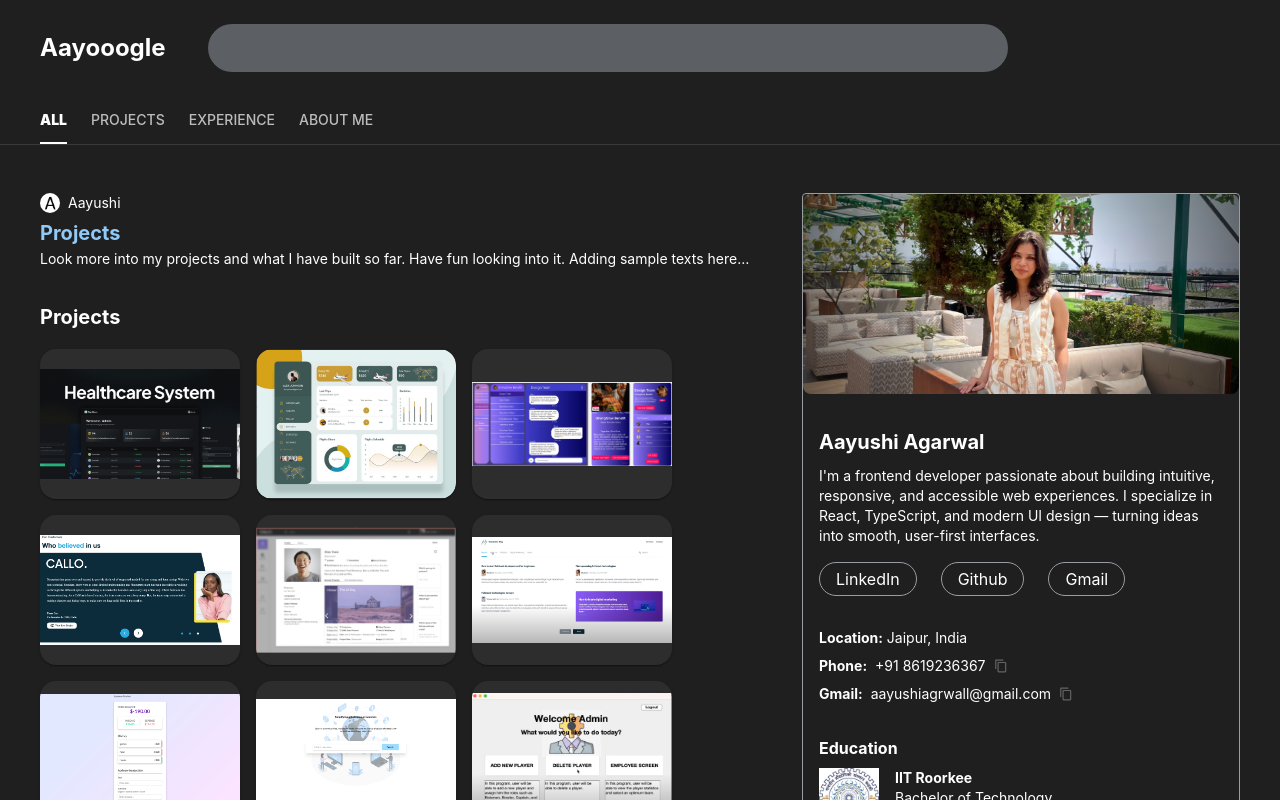
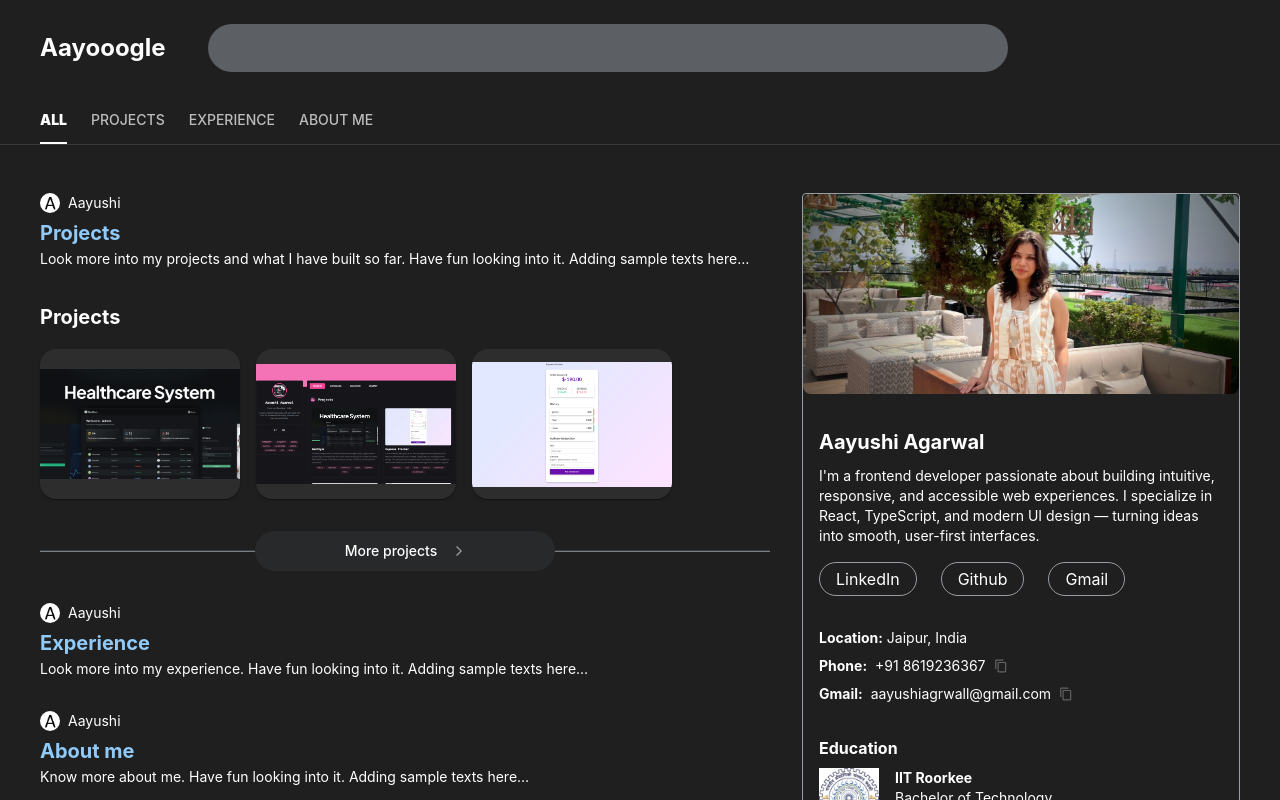
Before and after one commit to Aayushi-Agrwal/portfoliov2, a Next.js app: page /main in a window 1280 px wide. Shown: the top 800 px of the page. Built offline with nearby package versions, Linux system fonts and the light colour scheme; some icons are missing.

Commit message:
feat: show all projects

```diff
--- a/app/main/page.tsx
+++ b/app/main/page.tsx
@@ -1,29 +1,28 @@
 'use client'
 
-import { Box, Container, Typography, Tabs, Tab, Card, CardContent, Avatar, IconButton, Button, Snackbar, Alert } from "@mui/material";
-import { LinkedIn, GitHub, Email, CloudDownload, ContentCopy } from "@mui/icons-material";
+import { Box, Typography, Card, CardContent, Button, Snackbar, Alert } from "@mui/material";
+import { LinkedIn, GitHub, Email, CloudDownload, ContentCopy, ArrowForwardIos } from "@mui/icons-material";
 import Image from "next/image";
 import Grid from '@mui/material/Grid';
-import { SearchBar } from "../components/SearchBar";
 import Header from "../components/Header";
 import { useState } from "react";
 import MainPageLink from "./components";
 
 const projects = [
   "/projects/medi-sync.png",
+  "/projects/portfolio-screenshot.png",
+  "/projects/expense-tracker.png",
+  "/projects/profSS.png",
+  "/projects/neurastats.png",
+  "/projects/callo.png",
+  "/projects/githubexplorer.png",
+  "/projects/blog.png",
+  "/projects/weather.png",
+  "/projects/todo.png",
+  "/projects/huddleUp.png",
+  "/projects/notes.png",
   "/projects/MindTasker.png",
   "/projects/OccasionOwl.png",
-  "/projects/neurastats.png",
-  "/projects/callo.png",
-  "/projects/blog.png",
-  "/projects/expense-tracker.png",
-  "/projects/githubexplorer.png",
-  "/projects/huddleUp.png",
-  "/projects/notes.png",
-  "/projects/portfolio-screenshot.png",
-  "/projects/profSS.png",
-  "/projects/todo.png",
-  "/projects/weather.png",
 ];
 
 const profiles = [
@@ -55,6 +54,8 @@ const skills = [
 export default function Home() {
   const [snackbarOpen, setSnackbarOpen] = useState(false);
   const [snackbarMsg, setSnackbarMsg] = useState('');
+  const [showAllProjects, setShowAllProjects] = useState(false);
+  const projectsToShow = showAllProjects ? projects : projects.slice(0, 3);
 
   const handleCopy = (text: string) => {
     navigator.clipboard.writeText(text);
@@ -200,9 +201,9 @@ export default function Home() {
 
           <Typography variant="h6" fontWeight="bold" my={2}>Projects</Typography>
           <Grid container spacing={2} mb={4}>
-            {projects.map((src, index) => (
+            {projectsToShow.map((src, index) => (
               <Grid key={index} component="div">
-                <Card sx={{ bgcolor: "#222" , borderRadius: '16px' }}>
+                <Card sx={{ bgcolor: "#222" , borderRadius: '16px', cursor: 'pointer' }}>
                   <img
                     src={src}
                     alt={`project-${index}`}
@@ -212,6 +213,46 @@ export default function Home() {
               </Grid>
             ))}
           </Grid>
+
+          {!showAllProjects && (
+            <Box position="relative" display="flex" justifyContent="center" alignItems="center" my={4} height={40}>
+              <Box
+                sx={{
+                  position: 'absolute',
+                  left: 0,
+                  right: 0,
+                  top: '50%',
+                  transform: 'translateY(-50%)',
+                  height: '0.5px',
+                  bgcolor: '#979DA3',
+                  zIndex: 1,
+                }}
+              />
+              <Button
+                color="primary"
+                sx={{
+                  borderRadius: '999px',
+                  px: 4,
+                  fontWeight: 500,
+                  background: '#28292A',
+                  color: 'white',
+                  borderColor: '#3C4043',
+                  textTransform: 'none',
+                  zIndex: 2,
+                  height: '40px',
+                  width: '300px',
+                  '&:hover': {
+                    background: '#3C4043',
+                    borderColor: '#3C4043',
+                    color: 'white',
+                  },
+                }}
+                onClick={() => setShowAllProjects(true)}
+              >
+                More projects <ArrowForwardIos sx={{ fontSize: 12, ml: 2, color: '#9E9E9E' }} />
+              </Button>
+            </Box>
+          )}
 
           <MainPageLink title='Experience' description="Look more into my experience. Have fun looking into it. Adding sample texts here…"/>
           <MainPageLink title='About me' description="Know more about me. Have fun looking into it. Adding sample texts here…"/>
```
